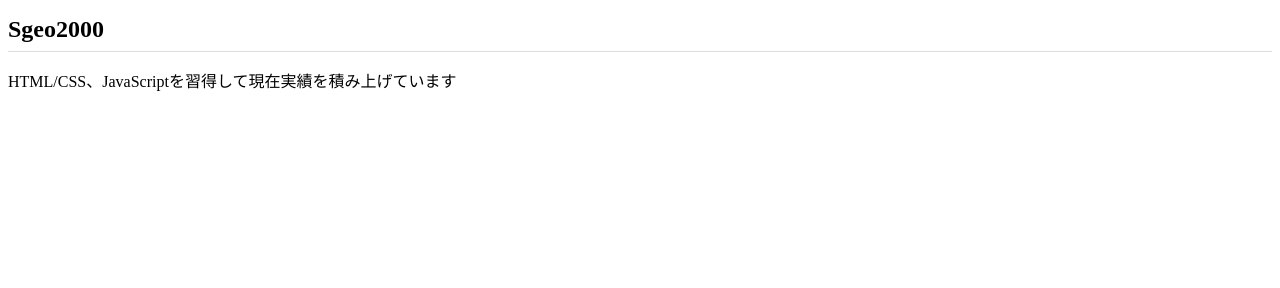
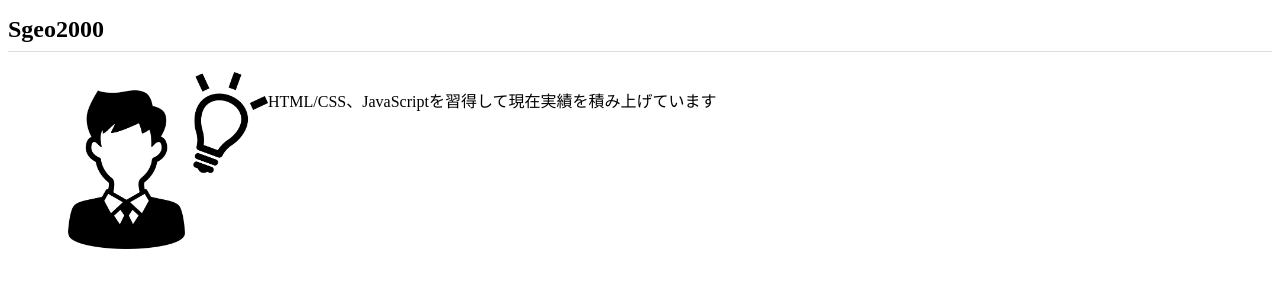
Before and after one commit to Sgeo2000/sgeo2000.github.io, a plain HTML site: page index.html in a window 1280 px wide. Drawn offline with Linux system fonts and the light colour scheme.

Commit message:
Add files via upload

```diff
--- a/css/style.css
+++ b/css/style.css
@@ -5,3 +5,17 @@ h1 {
   padding-bottom: 8px;
   border-bottom: 1px solid #ddd;
 }
+
+main {
+  display:flex;
+  margin: 20px 80px 20px 60px;
+}
+
+main img {
+  width: 200px;
+  border-radius: 10%;
+}
+
+main p {
+  align-self: start;
+}
--- a/index.html
+++ b/index.html
@@ -7,7 +7,11 @@
   <title>Sgeo200のポートフォリオサイト</title>
 </head>
 <body>
+
   <h1>Sgeo2000</h1>
-  <p>HTML/CSS、JavaScriptを習得して現在実績を積み上げています</p>
+  <main>
+    <img src="img\49364.png" alt="Mypic">
+    <p>HTML/CSS、JavaScriptを習得して現在実績を積み上げています</p>
+  </main>
 </body>
 </html>
```
Also changed, not shown: img/49364.png (added).
